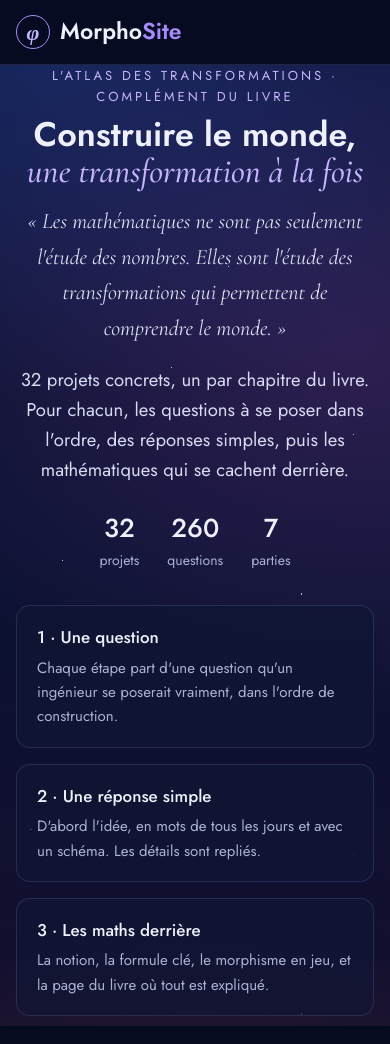
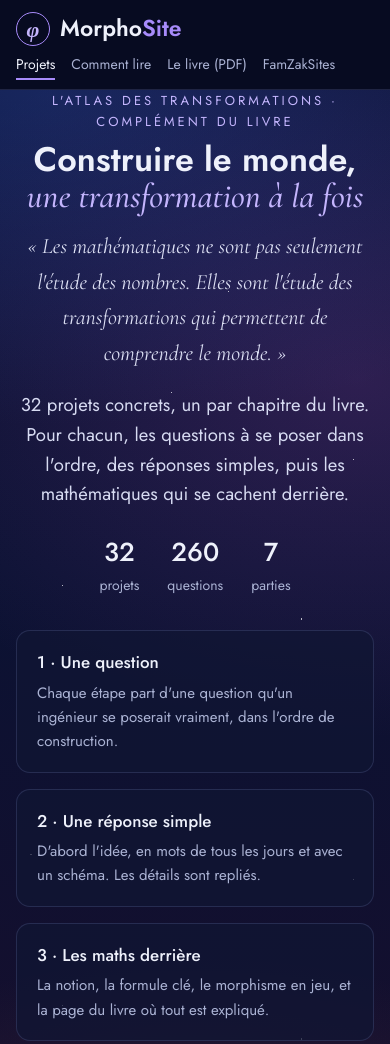
Before and after one commit to MikHub-dev/MorphoSite, a plain HTML site: page index.html in a window 390 px wide. Shown: the top 1044 px of the page. Drawn offline with nearby package versions, Linux system fonts and the light colour scheme.

Commit message:
Menu visible sur téléphone (avec « Le livre (PDF) »)
Co-Authored-By: Claude Opus 5.5 <noreply@anthropic.com>
Claude-Session: https://claude.ai/code/session_013S1ZNTTF3WTKdHgJZrjbPX

```diff
--- a/assets/style.css
+++ b/assets/style.css
@@ -150,7 +150,8 @@ td:first-child{color:var(--acc)}
 }
 @media (max-width:640px){
   .wrap{padding:0 16px}
-  .menu{display:none}
+  .nav .wrap{height:auto;flex-wrap:wrap;row-gap:6px;padding-top:10px;padding-bottom:9px}
+  .menu{display:flex;width:100%;flex-wrap:wrap;gap:6px 16px;font-size:14px}
   .rail ol{grid-template-columns:1fr}
   .step,.recap,.play{padding:20px 18px}
   .step h2{font-size:20px}
```
